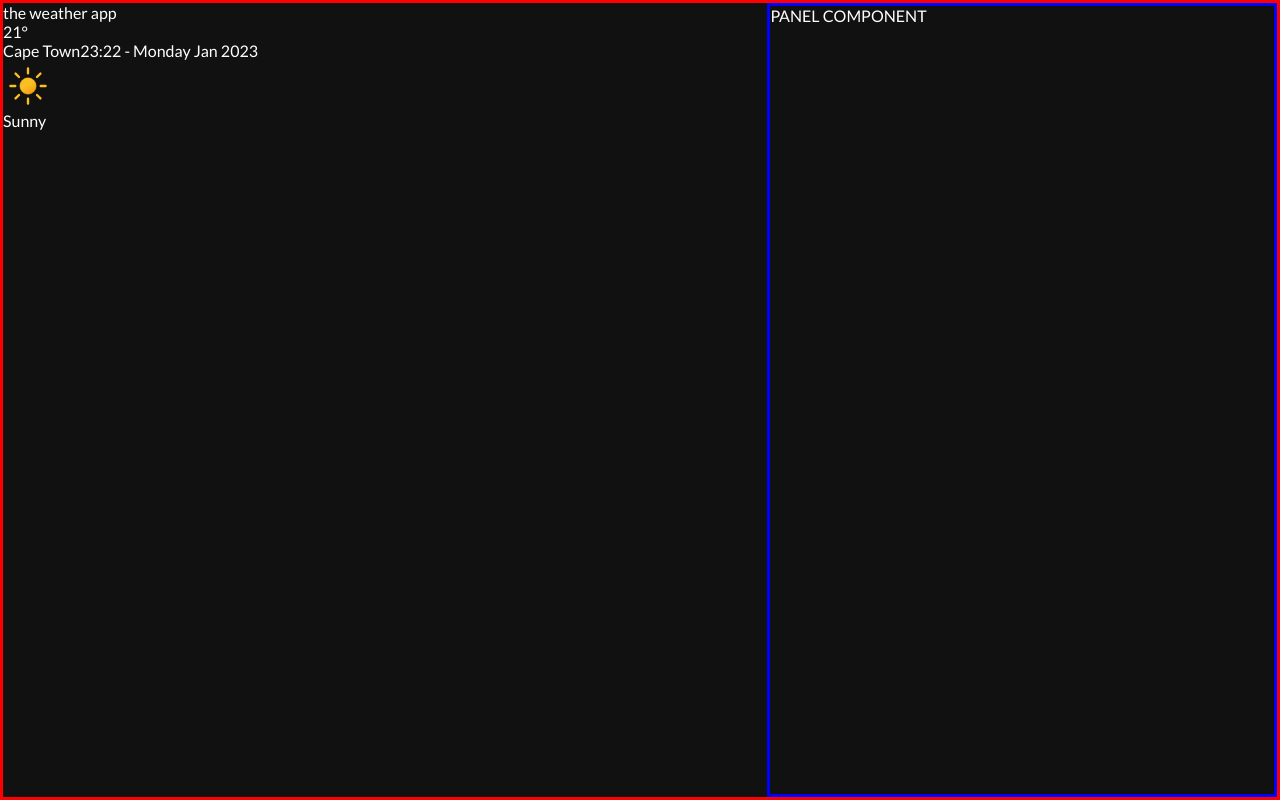
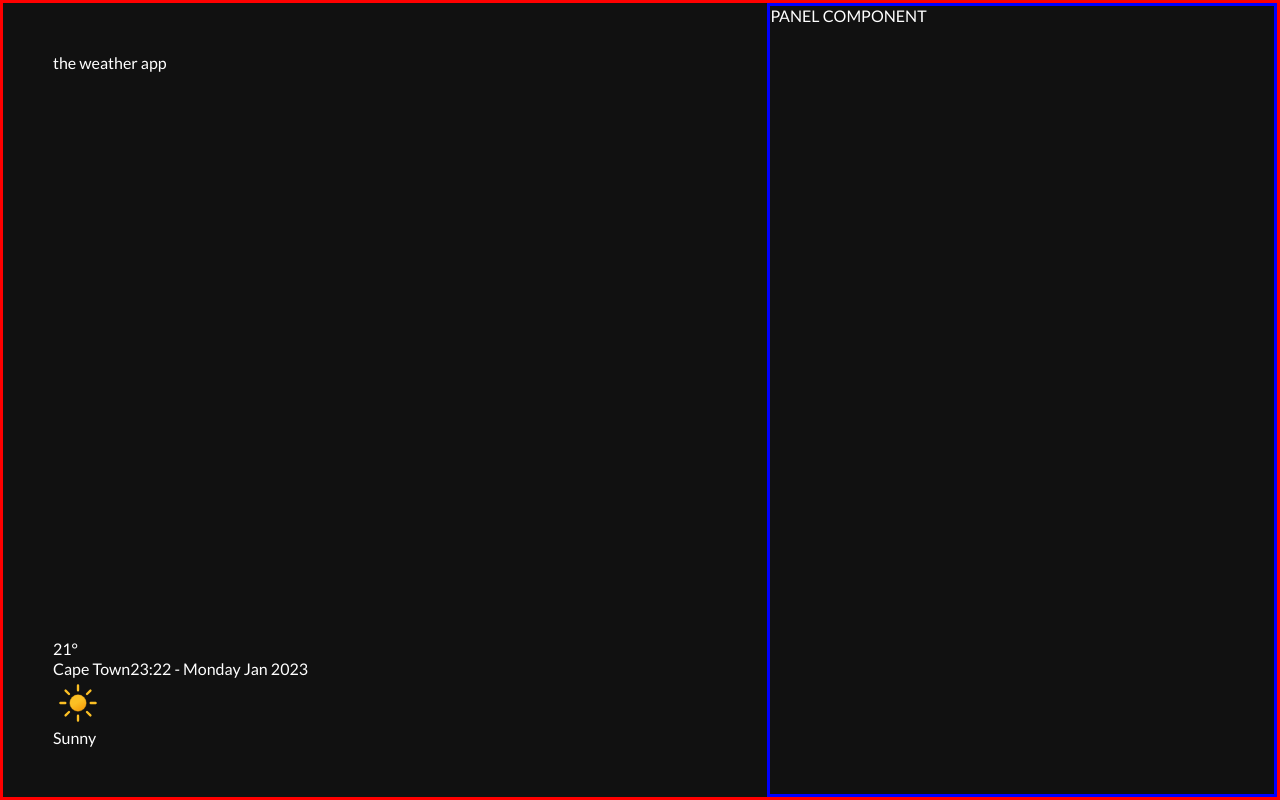
Before and after one commit to Sabelo-Hlatshwayo/React-Weather-Application-JavaScript, a React (Vite) app: page / in a window 1280 px wide. Built offline with nearby package versions, Linux system fonts and the light colour scheme.

Commit message:
Added the overall CSS styles of the Weather component

```diff
--- a/src/components/Weather/Weather.scss
+++ b/src/components/Weather/Weather.scss
@@ -1,3 +1,8 @@
 .weather {
   flex: 1;
+
+  display: flex;
+  flex-direction: column;
+  justify-content: space-between;
+  padding: 50px;
 }
```
